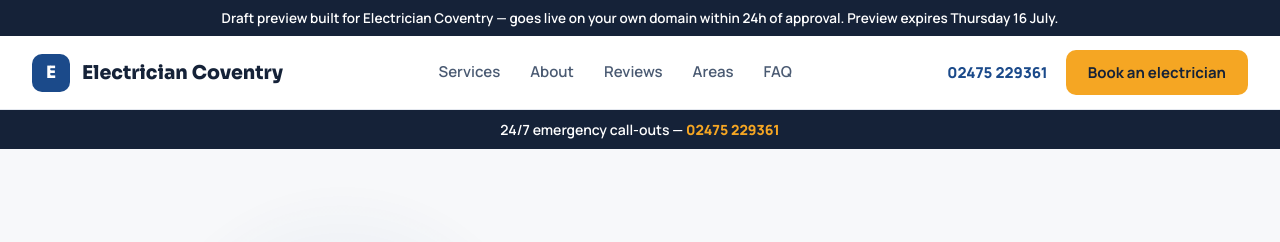
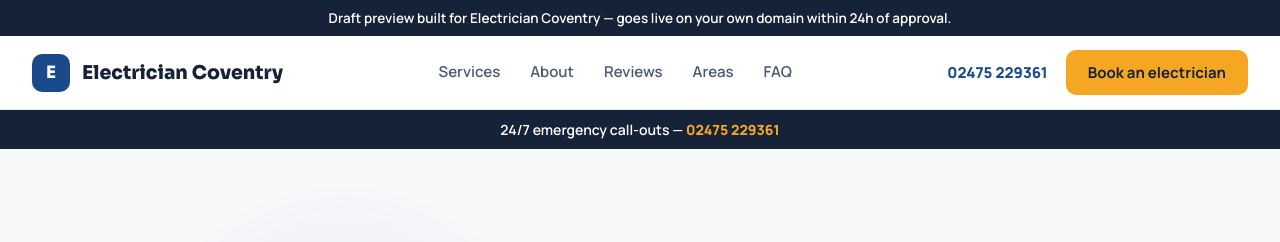
Before and after one commit to East-designs/preview-electrician-coventry, a plain HTML site: page index.html in a window 1280 px wide. Shown: the top 242 px of the page. Drawn offline with nearby package versions, Linux system fonts and the light colour scheme; no server answers.

Commit message:
Banner: remove build-time expiry date (stamped at outreach time instead)

```diff
--- a/index.html
+++ b/index.html
@@ -61,7 +61,7 @@
 </helmet>
 
 <div ref="{{ rootRef }}" data-ph-hide="{{ phHide }}" data-anim="{{ animOn }}" style="background:#F7F8FA; color:#152238; font-family:'Manrope',sans-serif; -webkit-font-smoothing:antialiased;">
-<div style="position:sticky; top:0; z-index:60; background:#152238; color:#fff; text-align:center; padding:9px 16px; font-family:'Manrope',sans-serif; font-size:13.5px; font-weight:600;">Draft preview built for Electrician Coventry — goes live on your own domain within 24h of approval. Preview expires Thursday 16 July.</div>
+<div style="position:sticky; top:0; z-index:60; background:#152238; color:#fff; text-align:center; padding:9px 16px; font-family:'Manrope',sans-serif; font-size:13.5px; font-weight:600;">Draft preview built for Electrician Coventry — goes live on your own domain within 24h of approval.</div>
 
   <!-- ================= NAV ================= -->
   <div data-screen-label="Nav" data-navbar style="position:sticky; top:0; z-index:50; background:rgba(255,255,255,.92); backdrop-filter:blur(12px); border-bottom:1px solid #E4E8EF;">
```
